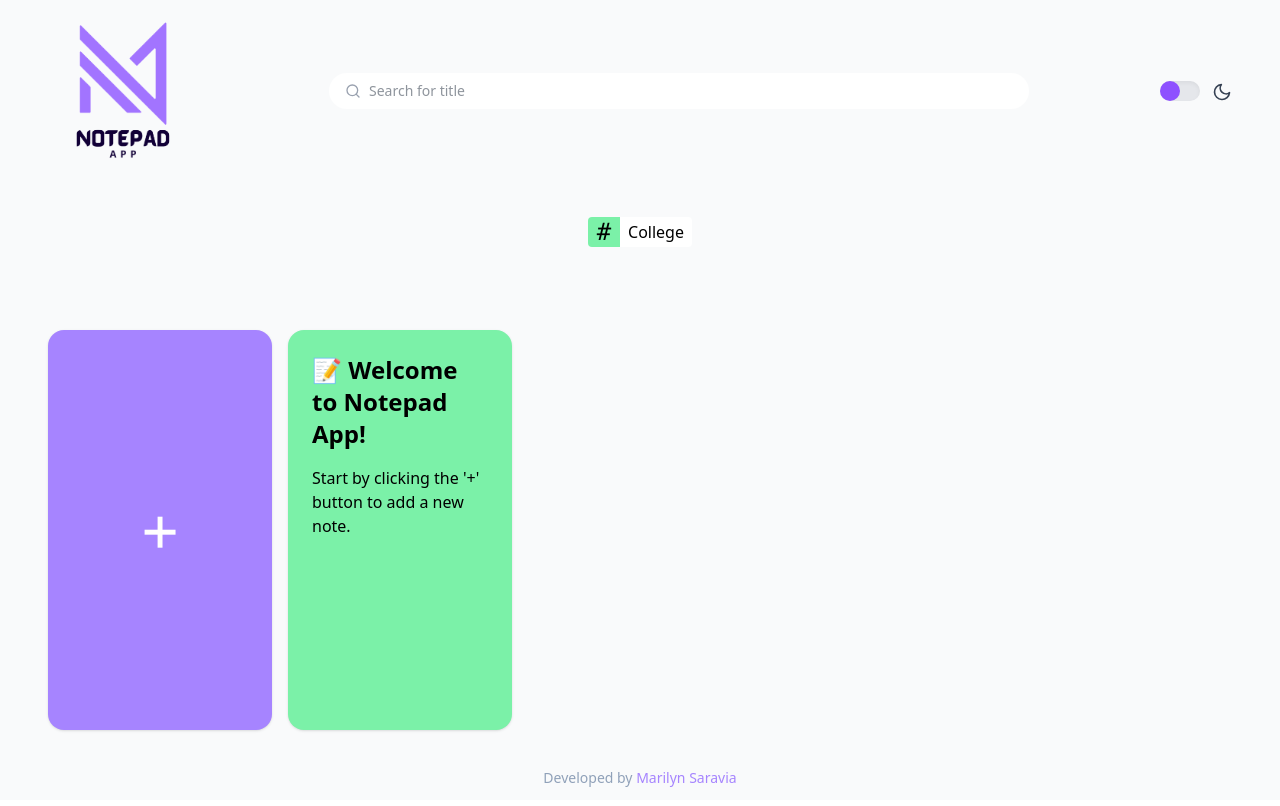
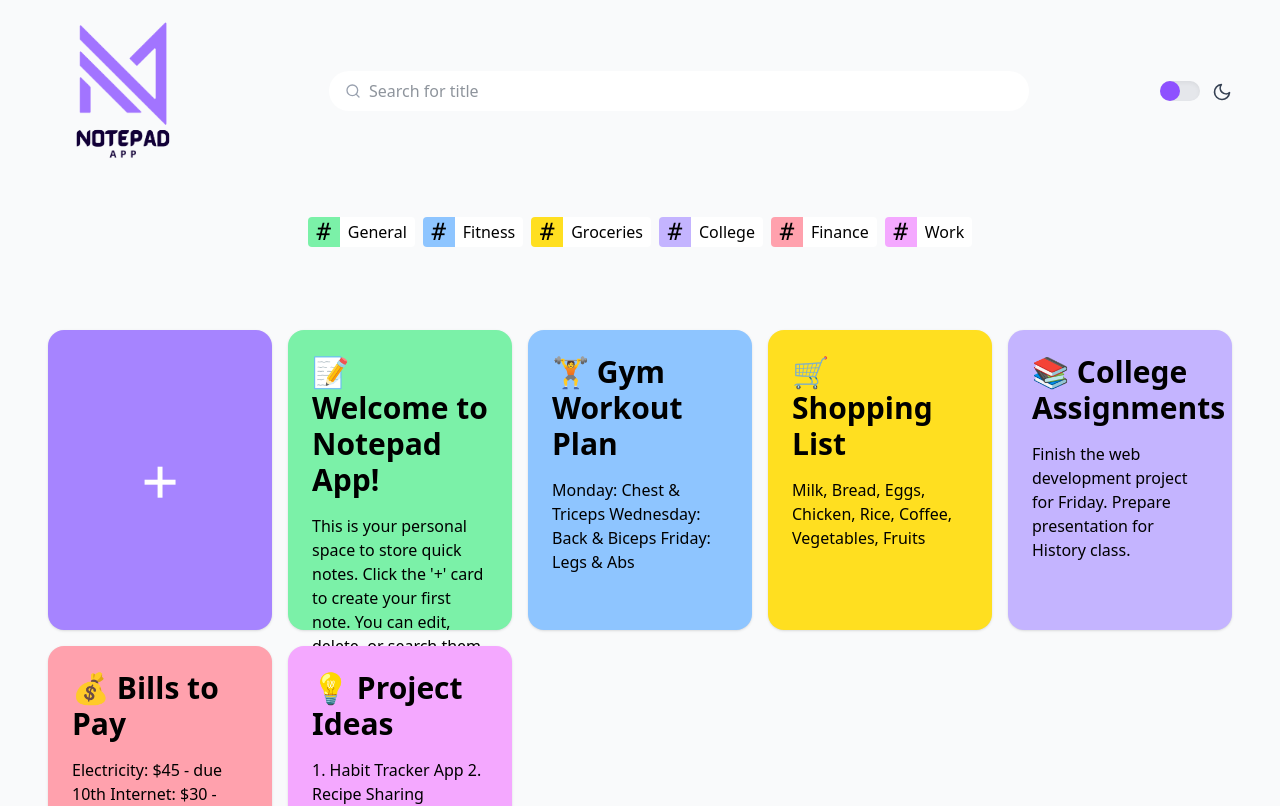
Before and after one commit to marilynsaravia/Notepad-App, a React (Vite) app: page / in a window 1280 px wide. Shown: the top 806 px of the page. Built offline with nearby package versions, Linux system fonts and the light colour scheme.

Commit message:
Testing colors in categories and notes

```diff
--- a/src/App.jsx
+++ b/src/App.jsx
@@ -1,17 +1,21 @@
-import Navbar from './components/Navbar'
-import Categories from './components/Categories'
-import Notes from './components/Notes'
-import Footer from './components/Footer'
+import { useState } from "react";
+import Navbar from './components/Navbar';
+import Categories from './components/Categories';
+import Notes from './components/Notes';
+import Footer from './components/Footer';
 
 function App() {
+
+  const [searchTerm, setSearchTerm] = useState("");
+
   return (
     <div className="min-h-screen flex flex-col justify-between bg-gray-50 dark:bg-gray-800 font-sans">
       <Navbar />
       <Categories />
-      <Notes />
+      <Notes searchTerm={searchTerm}/>
       <Footer />
     </div>
   );
 }
 
-export default App
+export default App;
--- a/src/components/Categories.jsx
+++ b/src/components/Categories.jsx
@@ -1,11 +1,26 @@
 import notes from '../data/notes.json';
 
 const Categories = () => {
-  // 1. Extract all categories
-  const allCategories = notes.map(note => note.category).filter(Boolean);
+  // Predefined color classes for Tailwind 4
+  const colorClasses = {
+    "green": "bg-green-300",
+    "blue": "bg-blue-300",
+    "yellow": "bg-yellow-300",
+    "violet": "bg-violet-300",
+    "rose": "bg-rose-300",
+    "fuchsia": "bg-fuchsia-300"
+  };
 
-  // 2. Remove duplicates
-  const uniqueCategories = [...new Set(allCategories)];
+  // Extract each category with its first matching color
+  const categoryColors = {};
+  notes.forEach(note => {
+    if (note.category && !categoryColors[note.category]) {
+      categoryColors[note.category] = note.color || "gray-200";
+    }
+  });
+
+  // Get unique categories
+  const uniqueCategories = Object.keys(categoryColors);
 
   return (
     <div className='w-full h-[100px] flex gap-2 justify-center items-center px-12'>
@@ -14,7 +29,9 @@ const Categories = () => {
           key={index}
           className="w-auto h-[30px] flex justify-start items-center bg-white dark:bg-gray-700 dark:text-gray-300 rounded-sm"
         >
-          <div className="w-8 h-full flex items-center justify-center bg-green-300 rounded-bl-sm rounded-tl-sm text-2xl font-mono dark:text-gray-700">
+          <div
+            className={`${colorClasses[categoryColors[category]] || colorClasses["gray-200"]} w-8 h-full flex items-center justify-center rounded-bl-sm rounded-tl-sm text-2xl font-mono dark:text-gray-700`}
+          >
             #
           </div>
           <div className="w-auto">
--- a/src/components/Navbar.jsx
+++ b/src/components/Navbar.jsx
@@ -37,7 +37,8 @@ const Navbar = () => {
         <input
           type="text"
           placeholder="Search for title"
-          className="w-full pl-10 pr-5 py-2 bg-white dark:bg-gray-700 text-gray-800 dark:text-gray-300 rounded-full text-sm focus:outline-none focus:ring-1 focus:ring-violet-400"
+          onChange={(e) => setSearchTerm(e.target.value)}
+          className="w-full pl-10 pr-5 py-2 bg-white dark:bg-gray-700 text-gray-800 dark:text-gray-300 rounded-full text-base focus:outline-none focus:ring-1 focus:ring-violet-400"
         />
       </div>
 
--- a/src/components/Notes.jsx
+++ b/src/components/Notes.jsx
@@ -1,29 +1,42 @@
 import notes from '../data/notes.json';
 
-const Notes = () => {
+const Notes = ({ searchTerm }) => {
+
+  const filteredNotes = notes.filter(note =>
+    note.title.toLowerCase().includes(searchTerm.toLowerCase())
+  );
+
+  const colorClasses = {
+    "green": "bg-green-300",
+    "blue": "bg-blue-300",
+    "yellow": "bg-yellow-300",
+    "violet": "bg-violet-300",
+    "rose": "bg-rose-300",
+    "fuchsia": "bg-fuchsia-300"
+  };
+
+
   return (
-    <div className="w-full grow grid grid-cols-1 sm:grid-cols-2 md:grid-cols-3 lg:grid-cols-4 xl:grid-cols-5 px-4 sm:px-6 lg:px-12 gap-4 mt-12">
+    <div className="w-full h-auto grid grid-cols-1 sm:grid-cols-2 md:grid-cols-3 lg:grid-cols-4 xl:grid-cols-5 px-4 sm:px-6 lg:px-12 gap-4 mt-12">
 
       {/* Card reserved for adding a new note */}
-      <div className="w-full max-w-sm h-[400px] bg-violet-400 rounded-2xl shadow-sm hover:bg-violet-300 active:bg-violet-300 mx-auto">
-        <button className="w-full h-full cursor-pointer bg-transparent flex justify-center items-center text-6xl text-white font-mono">
-          +
-        </button>
+      <div className="bg-violet-400 rounded-2xl shadow-sm hover:bg-violet-300 active:bg-violet-300 h-[300px] flex items-center justify-center">
+        <button className="text-6xl text-white font-mono">+</button>
       </div>
 
-      {/* Render the rest of the notes */}
-      {notes.map((note) => (
+      {/* Render filtered notes */}
+      {filteredNotes.map((note) => (
+
         <div
           key={note.id}
-          className={`w-full max-w-sm h-[400px] bg-${note.color} rounded-2xl shadow-sm p-6 flex flex-col justify-between mx-auto`}
+          className={`${colorClasses[note.color] || 'bg-gray-200'} rounded-2xl shadow-sm p-6 flex flex-col justify-between h-[300px]`}
         >
           <div>
-            <h2 className="text-2xl font-semibold">{note.title}</h2>
+            <h2 className="text-3xl font-semibold">{note.title}</h2>
             <p className="mt-4 text-base">{note.description}</p>
           </div>
         </div>
       ))}
-
     </div>
   );
 };
--- a/src/data/notes.json
+++ b/src/data/notes.json
@@ -2,8 +2,43 @@
   {
     "id": 0,
     "title": "📝 Welcome to Notepad App!",
-    "description": "Start by clicking the '+' button to add a new note.",
+    "description": "This is your personal space to store quick notes. Click the '+' card to create your first note. You can edit, delete, or search them anytime.",
+    "category": "General",
+    "color": "green"
+  },
+  {
+    "id": 1,
+    "title": "🏋️ Gym Workout Plan",
+    "description": "Monday: Chest & Triceps\nWednesday: Back & Biceps\nFriday: Legs & Abs",
+    "category": "Fitness",
+    "color": "blue"
+  },
+  {
+    "id": 2,
+    "title": "🛒 Shopping List",
+    "description": "Milk, Bread, Eggs, Chicken, Rice, Coffee, Vegetables, Fruits",
+    "category": "Groceries",
+    "color": "yellow"
+  },
+  {
+    "id": 3,
+    "title": "📚 College Assignments",
+    "description": "Finish the web development project for Friday.\nPrepare presentation for History class.",
     "category": "College",
-    "color":"green-300"
+    "color": "violet"
+  },
+  {
+    "id": 4,
+    "title": "💰 Bills to Pay",
+    "description": "Electricity: $45 - due 10th\nInternet: $30 - due 15th\nWater: $25 - due 20th",
+    "category": "Finance",
+    "color": "rose"
+  },
+  {
+    "id": 5,
+    "title": "💡 Project Ideas",
+    "description": "1. Habit Tracker App\n2. Recipe Sharing Website\n3. Personal Budget Planner",
+    "category": "Work",
+    "color": "fuchsia"
   }
 ]
```
